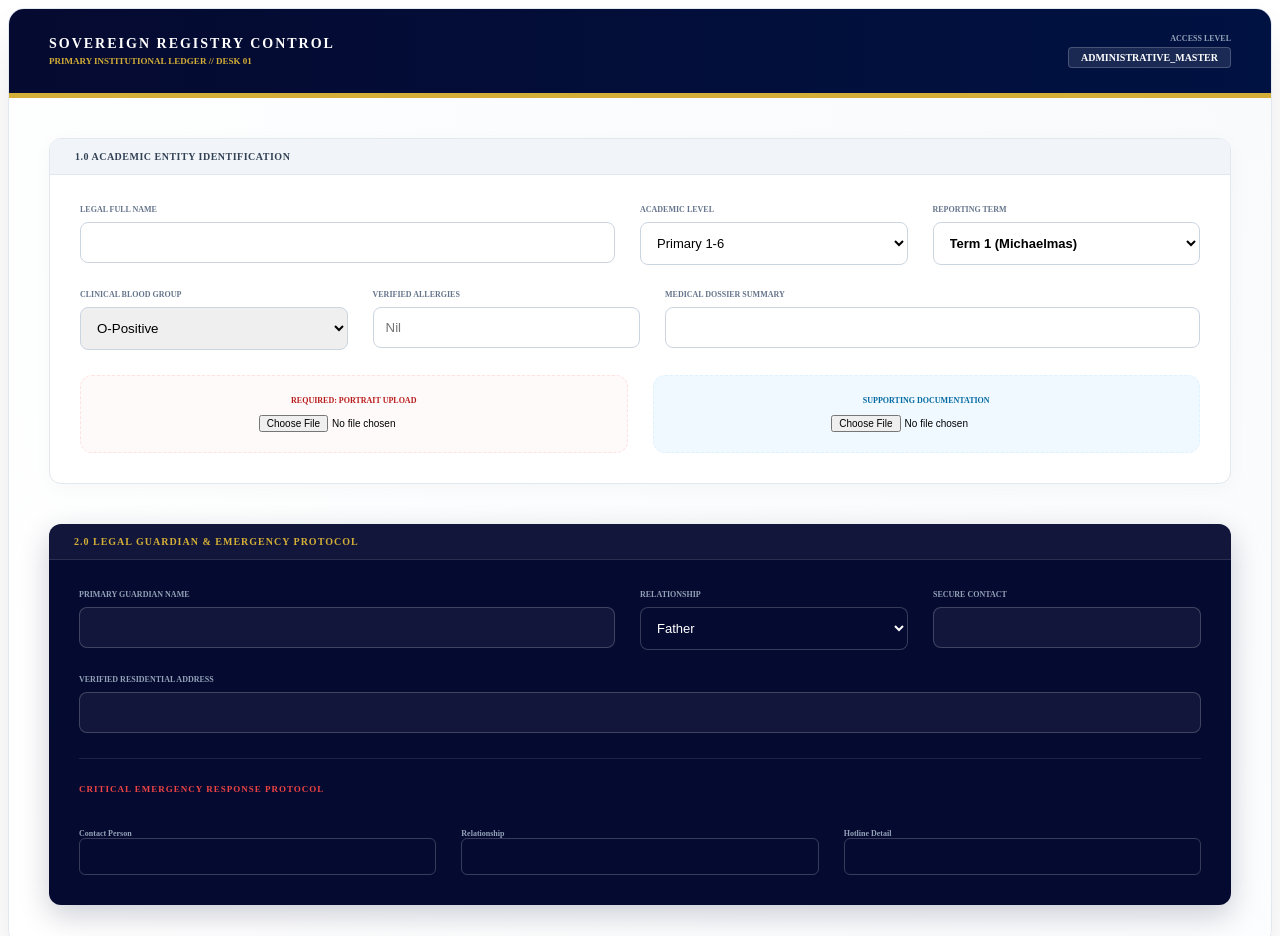
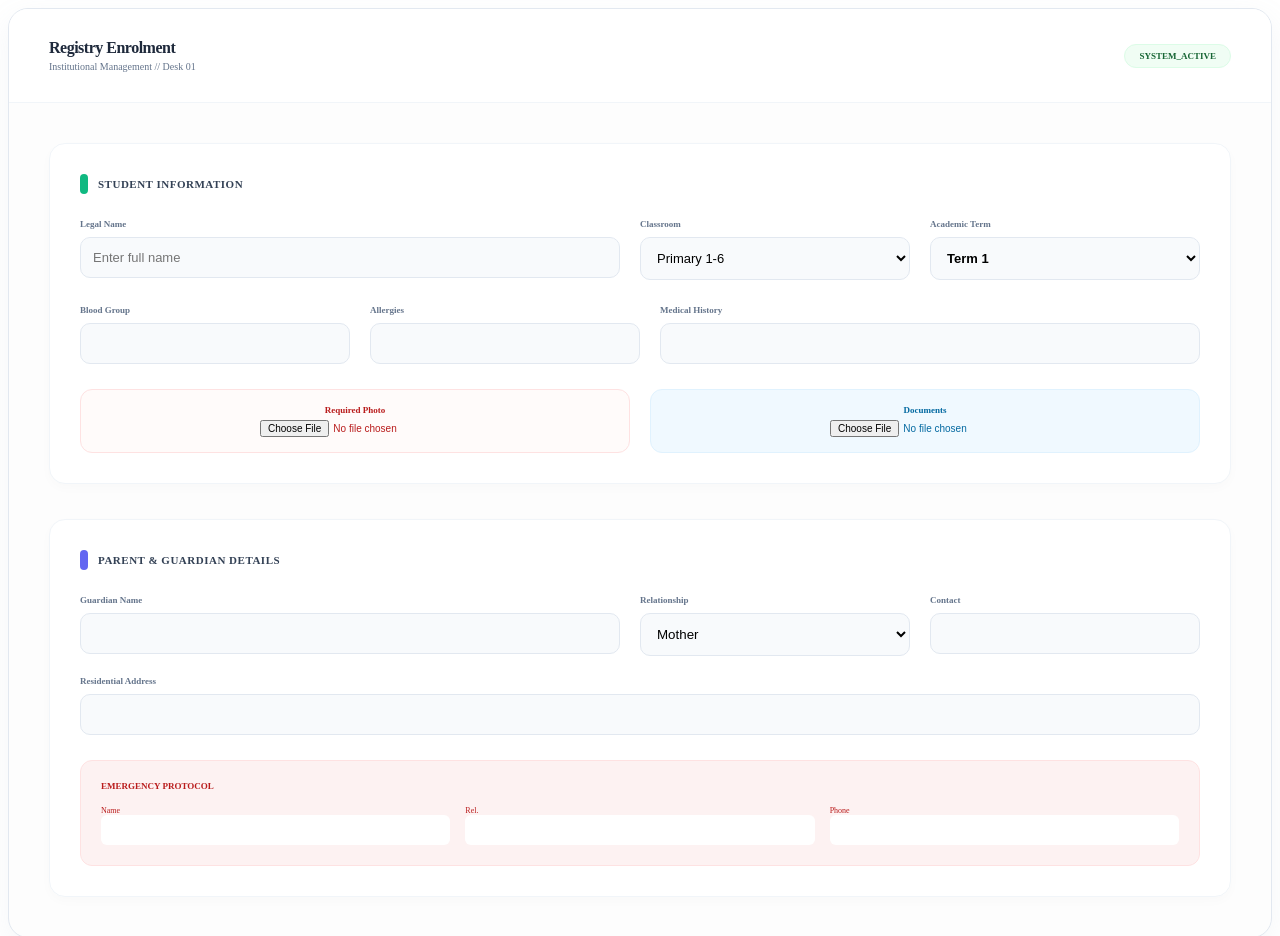
Before and after one commit to myjobemail009-code/TLOIN-ERP-MASTER, a plain HTML site: page index.html in a window 1280 px wide. Shown: the top 936 px of the page. Drawn offline with Linux system fonts and the light colour scheme.

Commit message:
Update index.html

```diff
--- a/index.html
+++ b/index.html
@@ -1,77 +1,91 @@
-<div id="M1_DESK_1_MASTER" class="m1-desk-block" style="display: block; background: #fdfdfd; border: 1px solid #e2e8f0; border-radius: 16px; padding: 0; overflow: hidden; box-shadow: 0 25px 50px -12px rgba(5, 10, 48, 0.15);">
+<div id="M1_DESK_1_MASTER" class="m1-desk-block" style="display: block; background: #fdfdfd; border-radius: 20px; padding: 0; overflow: hidden; border: 1px solid #e2e8f0; box-shadow: 0 10px 30px rgba(148, 163, 184, 0.1);">
 
-    <div style="background: linear-gradient(90deg, #050a30 0%, #001242 100%); padding: 25px 40px; border-bottom: 5px solid #d4af37; display: flex; justify-content: space-between; align-items: center;">
+    <div style="background: #ffffff; padding: 30px 40px; border-bottom: 1px solid #f1f5f9; display: flex; justify-content: space-between; align-items: center;">
         <div>
-            <div style="font-size: 14px; font-weight: 900; color: #ffffff; letter-spacing: 2px; text-transform: uppercase;">Sovereign Registry Control</div>
-            <div style="font-size: 9px; color: #d4af37; font-weight: 600; text-transform: uppercase; margin-top: 4px;">Primary Institutional Ledger // Desk 01</div>
+            <div style="font-size: 16px; font-weight: 600; color: #1e293b; letter-spacing: -0.5px;">Registry Enrolment</div>
+            <div style="font-size: 10px; color: #64748b; margin-top: 4px;">Institutional Management // Desk 01</div>
         </div>
-        <div style="text-align: right;">
-            <div style="font-size: 8px; font-weight: 900; color: #94a3b8; text-transform: uppercase;">Access Level</div>
-            <div style="font-size: 10px; font-weight: 900; color: #ffffff; background: rgba(255,255,255,0.1); padding: 4px 12px; border-radius: 4px; border: 1px solid rgba(255,255,255,0.2); margin-top: 4px;">ADMINISTRATIVE_MASTER</div>
+        <div style="background: #f0fdf4; color: #166534; padding: 6px 14px; border-radius: 50px; font-size: 9px; font-weight: 700; border: 1px solid #dcfce7;">
+            SYSTEM_ACTIVE
         </div>
     </div>
 
-    <div style="padding: 40px; background: radial-gradient(circle at top right, #f8fafc, #ffffff);">
+    <div style="padding: 40px; display: flex; flex-direction: column; gap: 35px;">
 
-        <div style="margin-bottom: 40px; background: #ffffff; border: 1px solid #e2e8f0; border-radius: 12px; box-shadow: 0 4px 20px rgba(0,0,0,0.03); overflow: hidden;">
-            <div style="background: #f1f5f9; padding: 12px 25px; border-bottom: 1px solid #e2e8f0; font-size: 10px; font-weight: 800; color: #334155; text-transform: uppercase; letter-spacing: 0.5px;">1.0 Academic Entity Identification</div>
-            <div style="padding: 30px;">
-                <div style="display: grid; grid-template-columns: 2fr 1fr 1fr; gap: 25px; margin-bottom: 25px;">
-                    <div><label style="font-size: 8px; font-weight: 800; color: #64748b; text-transform: uppercase; margin-bottom: 8px; display: block;">Legal Full Name</label>
-                         <input type="text" style="width:100%; padding: 12px; border: 1px solid #cbd5e0; border-radius: 8px; background: #ffffff; transition: 0.3s; font-size: 13px;"></div>
-                    <div><label style="font-size: 8px; font-weight: 800; color: #64748b; text-transform: uppercase; margin-bottom: 8px; display: block;">Academic Level</label>
-                         <select style="width:100%; padding: 12px; border: 1px solid #cbd5e0; border-radius: 8px; background: white; font-size: 13px;"><option>Primary 1-6</option></select></div>
-                    <div><label style="font-size: 8px; font-weight: 800; color: #64748b; text-transform: uppercase; margin-bottom: 8px; display: block;">Reporting Term</label>
-                         <select style="width:100%; padding: 12px; border: 1px solid #cbd5e0; border-radius: 8px; background: white; font-size: 13px; font-weight: 700;"><option>Term 1 (Michaelmas)</option></select></div>
+        <div style="background: #ffffff; border: 1px solid #f1f5f9; border-radius: 16px; padding: 30px; box-shadow: 0 4px 12px rgba(0,0,0,0.02);">
+            <div style="display: flex; align-items: center; gap: 10px; margin-bottom: 25px;">
+                <div style="width: 8px; height: 20px; background: #10b981; border-radius: 4px;"></div>
+                <div style="font-size: 11px; font-weight: 700; color: #334155; text-transform: uppercase; letter-spacing: 0.5px;">Student Information</div>
+            </div>
+
+            <div style="display: grid; grid-template-columns: 2fr 1fr 1fr; gap: 20px; margin-bottom: 25px;">
+                <div>
+                    <label style="font-size: 9px; font-weight: 600; color: #64748b; margin-bottom: 8px; display: block;">Legal Name</label>
+                    <input type="text" placeholder="Enter full name" style="width:100%; padding: 12px; border: 1px solid #e2e8f0; border-radius: 10px; font-size: 13px; background: #f8fafc;">
                 </div>
+                <div>
+                    <label style="font-size: 9px; font-weight: 600; color: #64748b; margin-bottom: 8px; display: block;">Classroom</label>
+                    <select style="width:100%; padding: 12px; border: 1px solid #e2e8f0; border-radius: 10px; font-size: 13px; background: #f8fafc;">
+                        <option>Primary 1-6</option>
+                    </select>
+                </div>
+                <div>
+                    <label style="font-size: 9px; font-weight: 600; color: #64748b; margin-bottom: 8px; display: block;">Academic Term</label>
+                    <select style="width:100%; padding: 12px; border: 1px solid #e2e8f0; border-radius: 10px; font-size: 13px; background: #f8fafc; font-weight: 600;">
+                        <option>Term 1</option>
+                    </select>
+                </div>
+            </div>
 
-                <div style="display: grid; grid-template-columns: 1fr 1fr 2fr; gap: 25px; margin-bottom: 25px;">
-                    <div><label style="font-size: 8px; font-weight: 800; color: #64748b; text-transform: uppercase; margin-bottom: 8px; display: block;">Clinical Blood Group</label>
-                         <select style="width:100%; padding: 12px; border: 1px solid #cbd5e0; border-radius: 8px;"><option>O-Positive</option></select></div>
-                    <div><label style="font-size: 8px; font-weight: 800; color: #64748b; text-transform: uppercase; margin-bottom: 8px; display: block;">Verified Allergies</label>
-                         <input type="text" placeholder="Nil" style="width:100%; padding: 12px; border: 1px solid #cbd5e0; border-radius: 8px;"></div>
-                    <div><label style="font-size: 8px; font-weight: 800; color: #64748b; text-transform: uppercase; margin-bottom: 8px; display: block;">Medical Dossier Summary</label>
-                         <input type="text" style="width:100%; padding: 12px; border: 1px solid #cbd5e0; border-radius: 8px;"></div>
+            <div style="display: grid; grid-template-columns: 1fr 1fr 2fr; gap: 20px; margin-bottom: 25px;">
+                <div><label style="font-size: 9px; font-weight: 600; color: #64748b; margin-bottom: 8px; display: block;">Blood Group</label>
+                     <input type="text" style="width:100%; padding: 12px; border: 1px solid #e2e8f0; border-radius: 10px; background: #f8fafc;"></div>
+                <div><label style="font-size: 9px; font-weight: 600; color: #64748b; margin-bottom: 8px; display: block;">Allergies</label>
+                     <input type="text" style="width:100%; padding: 12px; border: 1px solid #e2e8f0; border-radius: 10px; background: #f8fafc;"></div>
+                <div><label style="font-size: 9px; font-weight: 600; color: #64748b; margin-bottom: 8px; display: block;">Medical History</label>
+                     <input type="text" style="width:100%; padding: 12px; border: 1px solid #e2e8f0; border-radius: 10px; background: #f8fafc;"></div>
+            </div>
+
+            <div style="display: grid; grid-template-columns: 1fr 1fr; gap: 20px;">
+                <div style="background: #fffbfa; border: 1px solid #fee2e2; padding: 15px; border-radius: 12px; text-align: center;">
+                    <label style="font-size: 9px; font-weight: 700; color: #b91c1c; display: block; margin-bottom: 5px;">Required Photo</label>
+                    <input type="file" style="font-size: 10px; color: #b91c1c;">
                 </div>
-
-                <div style="display: grid; grid-template-columns: 1fr 1fr; gap: 25px;">
-                    <div style="background: #fffafa; border: 1px solid #fee2e2; padding: 20px; border-radius: 12px; text-align: center; border-style: dashed;">
-                        <label style="font-size: 8px; font-weight: 900; color: #b91c1c; display: block; margin-bottom: 10px;">REQUIRED: PORTRAIT UPLOAD</label>
-                        <input type="file" style="font-size: 10px;">
-                    </div>
-                    <div style="background: #f0f9ff; border: 1px solid #e0f2fe; padding: 20px; border-radius: 12px; text-align: center; border-style: dashed;">
-                        <label style="font-size: 8px; font-weight: 900; color: #0369a1; display: block; margin-bottom: 10px;">SUPPORTING DOCUMENTATION</label>
-                        <input type="file" style="font-size: 10px;">
-                    </div>
+                <div style="background: #f0f9ff; border: 1px solid #e0f2fe; padding: 15px; border-radius: 12px; text-align: center;">
+                    <label style="font-size: 9px; font-weight: 700; color: #0369a1; display: block; margin-bottom: 5px;">Documents</label>
+                    <input type="file" style="font-size: 10px; color: #0369a1;">
                 </div>
             </div>
         </div>
 
-        <div style="background: #050a30; border-radius: 12px; overflow: hidden; box-shadow: 0 10px 30px rgba(5,10,48,0.2);">
-            <div style="background: rgba(255,255,255,0.05); padding: 12px 25px; border-bottom: 1px solid rgba(255,255,255,0.1); font-size: 10px; font-weight: 800; color: #d4af37; text-transform: uppercase; letter-spacing: 1px;">2.0 Legal Guardian & Emergency Protocol</div>
-            <div style="padding: 30px;">
-                <div style="display: grid; grid-template-columns: 2fr 1fr 1fr; gap: 25px; margin-bottom: 25px;">
-                    <div><label style="font-size: 8px; font-weight: 800; color: #94a3b8; text-transform: uppercase; margin-bottom: 8px; display: block;">Primary Guardian Name</label>
-                         <input type="text" style="width:100%; padding: 12px; border: 1px solid rgba(255,255,255,0.2); border-radius: 8px; background: rgba(255,255,255,0.05); color: white; font-size: 13px;"></div>
-                    <div><label style="font-size: 8px; font-weight: 800; color: #94a3b8; text-transform: uppercase; margin-bottom: 8px; display: block;">Relationship</label>
-                         <select style="width:100%; padding: 12px; border: 1px solid rgba(255,255,255,0.2); border-radius: 8px; background: #050a30; color: white; font-size: 13px;"><option>Father</option></select></div>
-                    <div><label style="font-size: 8px; font-weight: 800; color: #94a3b8; text-transform: uppercase; margin-bottom: 8px; display: block;">Secure Contact</label>
-                         <input type="tel" style="width:100%; padding: 12px; border: 1px solid rgba(255,255,255,0.2); border-radius: 8px; background: rgba(255,255,255,0.05); color: white; font-size: 13px;"></div>
-                </div>
+        <div style="background: #ffffff; border: 1px solid #f1f5f9; border-radius: 16px; padding: 30px; box-shadow: 0 4px 12px rgba(0,0,0,0.02);">
+            <div style="display: flex; align-items: center; gap: 10px; margin-bottom: 25px;">
+                <div style="width: 8px; height: 20px; background: #6366f1; border-radius: 4px;"></div>
+                <div style="font-size: 11px; font-weight: 700; color: #334155; text-transform: uppercase; letter-spacing: 0.5px;">Parent & Guardian Details</div>
+            </div>
 
-                <div style="margin-bottom: 25px;">
-                    <label style="font-size: 8px; font-weight: 800; color: #94a3b8; text-transform: uppercase; margin-bottom: 8px; display: block;">Verified Residential Address</label>
-                    <input type="text" style="width:100%; padding: 12px; border: 1px solid rgba(255,255,255,0.2); border-radius: 8px; background: rgba(255,255,255,0.05); color: white; font-size: 13px;">
-                </div>
+            <div style="display: grid; grid-template-columns: 2fr 1fr 1fr; gap: 20px; margin-bottom: 20px;">
+                <div><label style="font-size: 9px; font-weight: 600; color: #64748b; margin-bottom: 8px; display: block;">Guardian Name</label>
+                     <input type="text" style="width:100%; padding: 12px; border: 1px solid #e2e8f0; border-radius: 10px; background: #f8fafc;"></div>
+                <div><label style="font-size: 9px; font-weight: 600; color: #64748b; margin-bottom: 8px; display: block;">Relationship</label>
+                     <select style="width:100%; padding: 12px; border: 1px solid #e2e8f0; border-radius: 10px; background: #f8fafc;"><option>Mother</option></select></div>
+                <div><label style="font-size: 9px; font-weight: 600; color: #64748b; margin-bottom: 8px; display: block;">Contact</label>
+                     <input type="tel" style="width:100%; padding: 12px; border: 1px solid #e2e8f0; border-radius: 10px; background: #f8fafc;"></div>
+            </div>
 
-                <div style="border-top: 1px solid rgba(255,255,255,0.1); padding-top: 25px; display: grid; grid-template-columns: repeat(3, 1fr); gap: 25px;">
-                    <div style="grid-column: 1 / -1; font-size: 9px; font-weight: 900; color: #ef4444; text-transform: uppercase; letter-spacing: 1px; margin-bottom: 10px;">Critical Emergency Response Protocol</div>
-                    <div><label style="font-size: 8px; font-weight: 800; color: #94a3b8;">Contact Person</label><input type="text" style="width:100%; padding: 10px; border-radius: 6px; border: 1px solid rgba(255,255,255,0.2); background: transparent; color: white;"></div>
-                    <div><label style="font-size: 8px; font-weight: 800; color: #94a3b8;">Relationship</label><input type="text" style="width:100%; padding: 10px; border-radius: 6px; border: 1px solid rgba(255,255,255,0.2); background: transparent; color: white;"></div>
-                    <div><label style="font-size: 8px; font-weight: 800; color: #94a3b8;">Hotline Detail</label><input type="tel" style="width:100%; padding: 10px; border-radius: 6px; border: 1px solid rgba(255,255,255,0.2); background: transparent; color: white;"></div>
+            <div style="margin-bottom: 25px;">
+                <label style="font-size: 9px; font-weight: 600; color: #64748b; margin-bottom: 8px; display: block;">Residential Address</label>
+                <input type="text" style="width:100%; padding: 12px; border: 1px solid #e2e8f0; border-radius: 10px; background: #f8fafc;">
+            </div>
+
+            <div style="padding: 20px; background: #fdf2f2; border-radius: 12px; border: 1px solid #fee2e2;">
+                <div style="font-size: 9px; font-weight: 700; color: #b91c1c; margin-bottom: 15px; text-transform: uppercase;">Emergency Protocol</div>
+                <div style="display: grid; grid-template-columns: 1fr 1fr 1fr; gap: 15px;">
+                    <div><label style="font-size: 8px; color: #b91c1c;">Name</label><input type="text" style="width:100%; border:none; background:white; padding:8px; border-radius:6px; font-size:12px;"></div>
+                    <div><label style="font-size: 8px; color: #b91c1c;">Rel.</label><input type="text" style="width:100%; border:none; background:white; padding:8px; border-radius:6px; font-size:12px;"></div>
+                    <div><label style="font-size: 8px; color: #b91c1c;">Phone</label><input type="tel" style="width:100%; border:none; background:white; padding:8px; border-radius:6px; font-size:12px;"></div>
                 </div>
             </div>
         </div>
-
     </div>
 </div>
```
